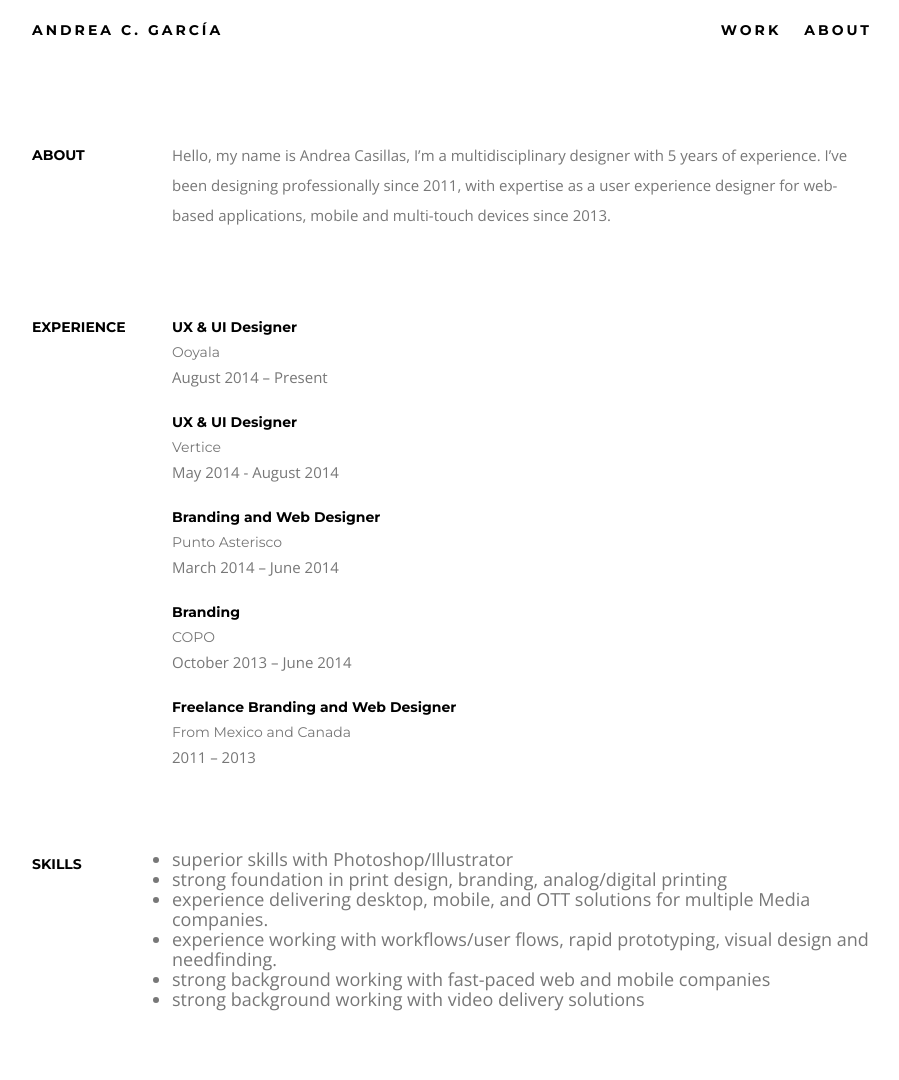
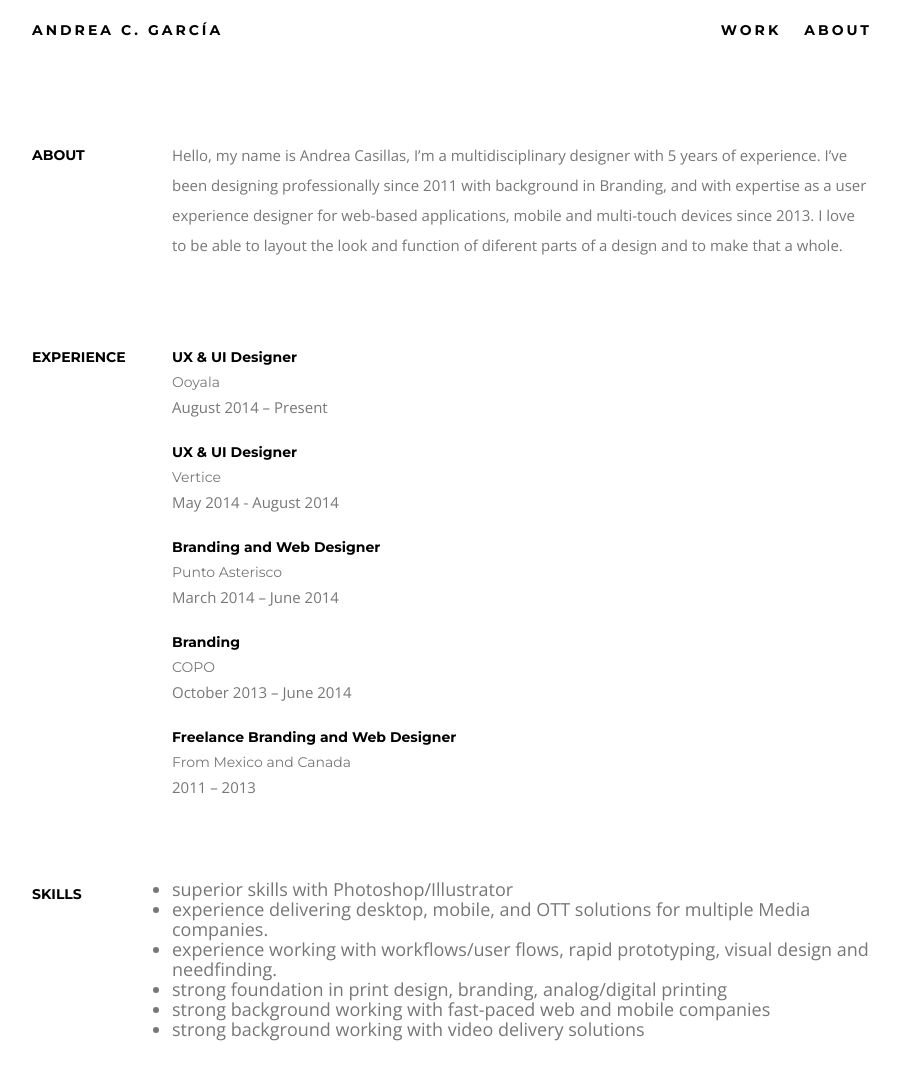
Before and after one commit to acasillas/acasillas, a Jekyll site: the page built from about.md, in a window 1280 px wide and 1119 px high. Shown: the top 1080 px of the window, without its empty margins (188-1087 px from the left). Built offline with Jekyll 4.4.1, drawn with Linux system fonts in a browser that asks for light colours.

Commit message:
Update about.md

```diff
--- a/about.md
+++ b/about.md
@@ -5,7 +5,7 @@
 class: about
 ---
 
-Hello, my name is Andrea Casillas, I'm a multidisciplinary designer with 5 years of experience. I've been designing professionally since 2011, with expertise as a user experience designer for web-based applications, mobile and multi-touch devices since 2013.
+Hello, my name is Andrea Casillas, I'm a multidisciplinary designer with 5 years of experience. I've been designing professionally since 2011 with background in Branding, and with expertise as a user experience designer for web-based applications, mobile and multi-touch devices since 2013. I love to be able to layout the look and function of diferent parts of a design and to make that a whole.
 
 ---
 
@@ -35,8 +35,8 @@
 # Skills
 
 - superior skills with Photoshop/Illustrator
-- strong foundation in print design, branding, analog/digital printing
 - experience delivering desktop, mobile, and OTT solutions for multiple Media companies.
 - experience working with workflows/user flows, rapid prototyping, visual design and needfinding.
+- strong foundation in print design, branding, analog/digital printing
 - strong background working with fast-paced web and mobile companies
 - strong background working with video delivery solutions
```
